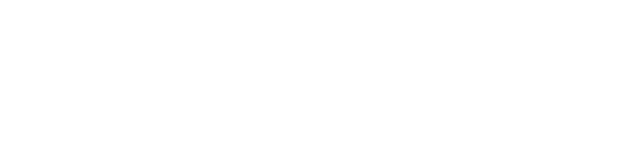
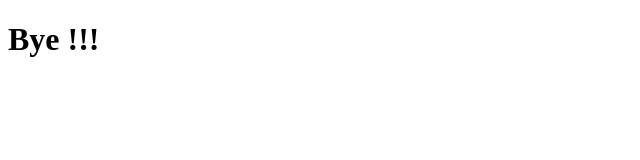
Before and after one commit to wbcsdesilva/theThirdRepo, a plain HTML site: page index.html in a window 1280 px wide. Shown: the whole page, without its empty margins (0-640 px from the left). Drawn offline with Linux system fonts and the light colour scheme.

Commit message:
Added bye

```diff
--- a/index.html
+++ b/index.html
@@ -7,5 +7,7 @@
 </head>
 <body>
 
+    <h1>Bye !!!</h1>
+
 </body>
 </html>
```
